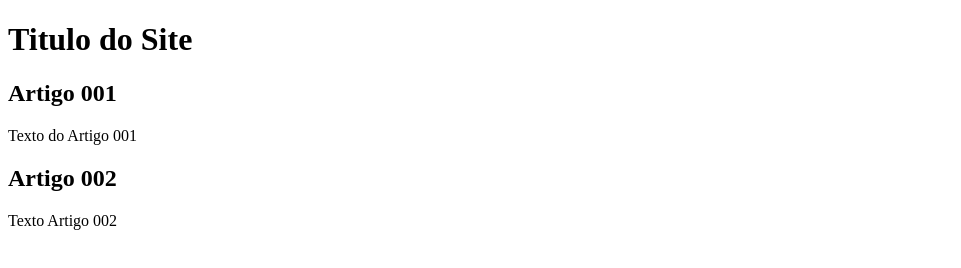
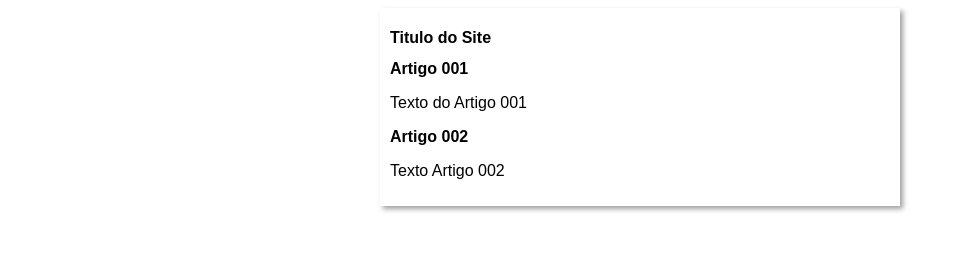
Before and after one commit to ThaisCavenago/projeto-site, a plain HTML site: page index.html in a window 1280 px wide. Shown: the whole page, without its empty margins (0-961 px from the left). Drawn offline with Linux system fonts and the light colour scheme.

Commit message:
iniciei o design

```diff
--- /dev/null
+++ b/estilos/style.css
@@ -0,0 +1,15 @@
+*{
+    font-family: Arial, Arial, Helvetica, sans-serif;
+    font-size: 16px;
+
+}
+body {
+    background-color: rgb(161, 161, 209)violet ;
+}
+main{
+    background-color: #fff;
+    width: 500px;
+    margin: auto;
+    padding: 10px;
+    box-shadow: 3px 3px 5px rgba(0, 0, 0, 0.377);
+}
--- a/index.html
+++ b/index.html
@@ -4,6 +4,7 @@
     <meta charset="UTF-8">
     <meta name="viewport" content="width=device-width, initial-scale=1.0">
     <title>Titulo do Site</title>
+    <link rel="stylesheet" href="estilos/style.css">
 </head>
 <body>
     <main>
```
